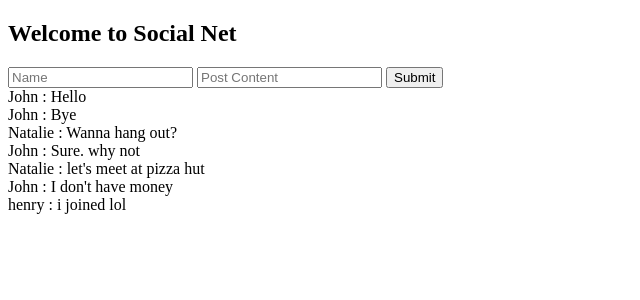
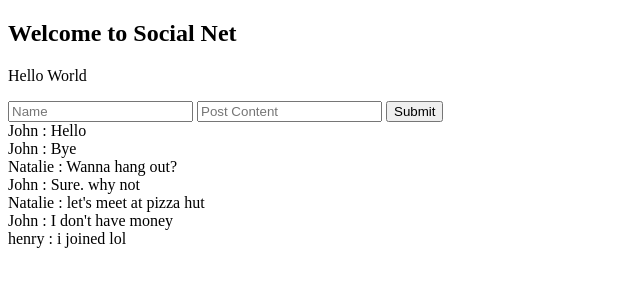
Before and after one commit to NavodPeiris/mini-social-net-app, a Flask app: page / in a window 1280 px wide. Shown: the top 300 px of the page, without its empty margins (0-640 px from the left). Run offline with Flask 2, Linux system fonts and the light colour scheme; data comes from the database, SQL or seed files in the repository.

Commit message:
added hello world to index.html

```diff
--- a/templates/index.html
+++ b/templates/index.html
@@ -2,6 +2,7 @@
 <html>
     <body>
         <h2>Welcome to Social Net</h2>
+        <p>Hello World</p>
         <form action="/" method="post">
             <input placeholder="Name" name="name">
             <input placeholder="Post Content" name="post">
```
